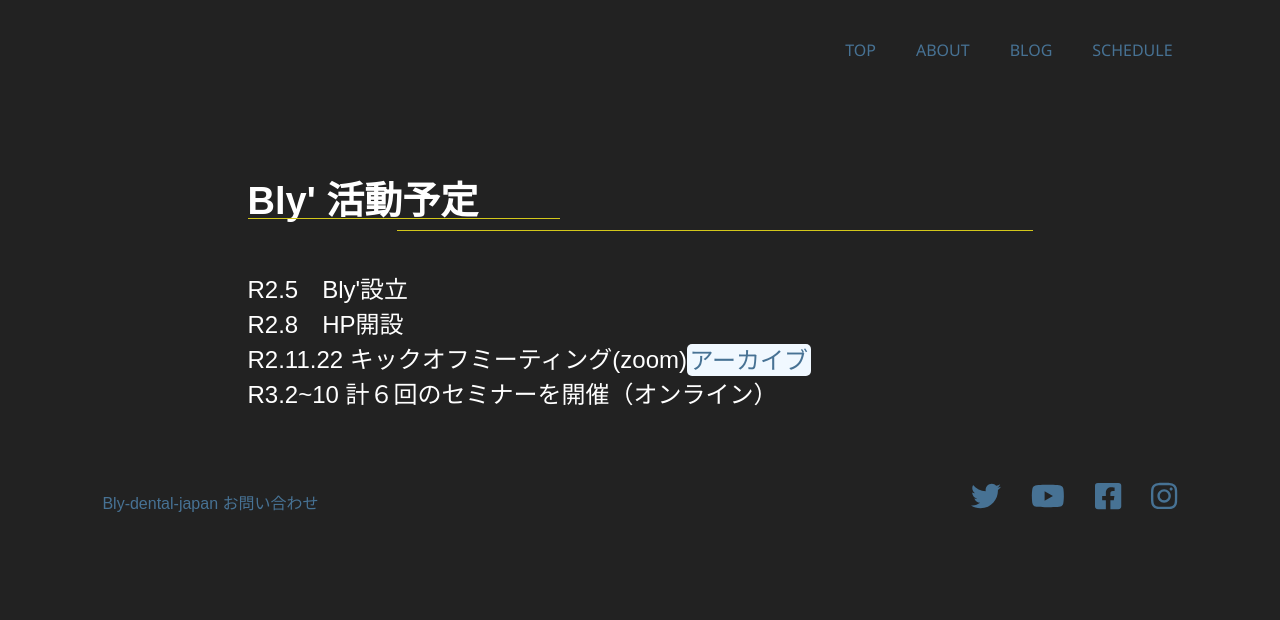
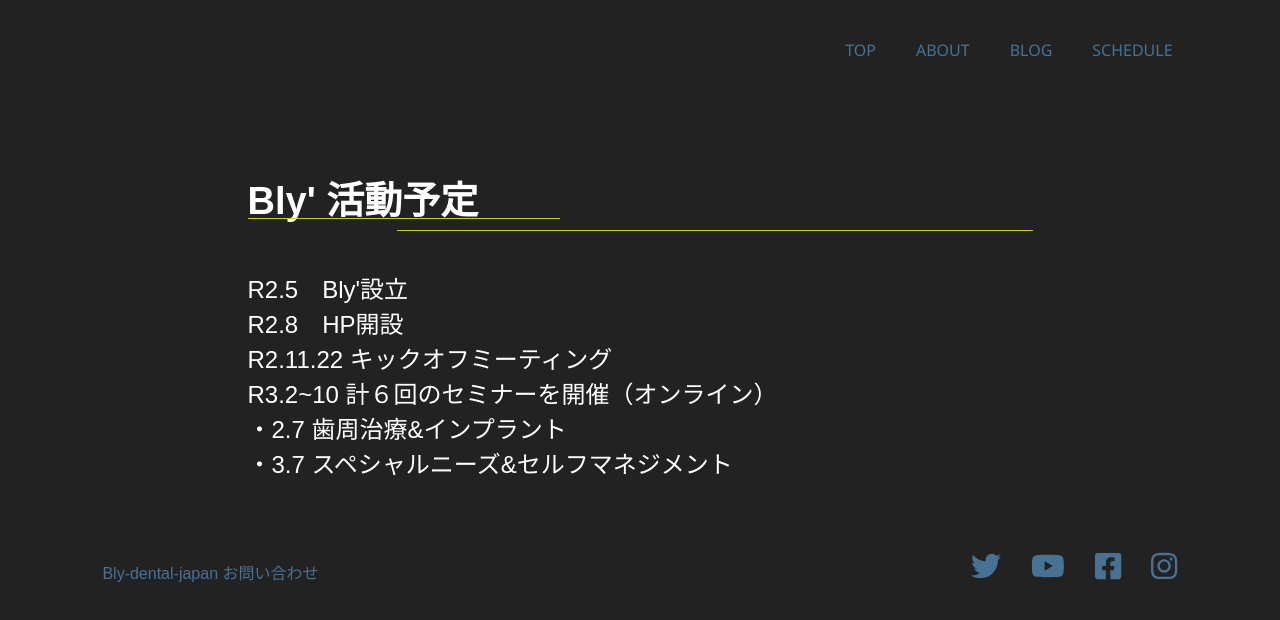
Before and after one commit to bly0099/bly-dental, a Gatsby site: page /schedule in a window 1280 px wide. Built offline with nearby package versions, Linux system fonts and the light colour scheme; Gatsby itself is replaced by a stand-in of ours.

Commit message:
スケジュール変更

```diff
--- a/src/pages/schedule.js
+++ b/src/pages/schedule.js
@@ -1,10 +1,10 @@
-import React from "react";
-import Layout from "../components/layout";
+import React from "react"
+import Layout from "../components/layout"
 
 // import { FontAwesomeIcon } from "@fortawesome/react-fontawesome"
 // import { faTooth } from "@fortawesome/free-solid-svg-icons"
 
-import SEO from "../components/seo";
+import SEO from "../components/seo"
 
 export default ({ location }) => (
   <Layout>
@@ -22,12 +22,16 @@ export default ({ location }) => (
           <li>R2.5　Bly'設立</li>
           <li>R2.8　HP開設</li>
           <li>
-            R2.11.22 キックオフミーティング(zoom)
-            <a href="https://form.run/@shikaroom-1595489144">アーカイブ</a>
+            R2.11.22 キックオフミーティング
+            {/* <a href="https://form.run/@shikaroom-1595489144">アーカイブ</a> */}
           </li>
           <li>R3.2~10 計６回のセミナーを開催（オンライン）</li>
+          <li> ・2.7 歯周治療&インプラント</li>
+          <li> ・3.7 スペシャルニーズ&セルフマネジメント</li>
+
+          <li></li>
         </ul>
       </div>
     </article>
   </Layout>
-);
+)
```
